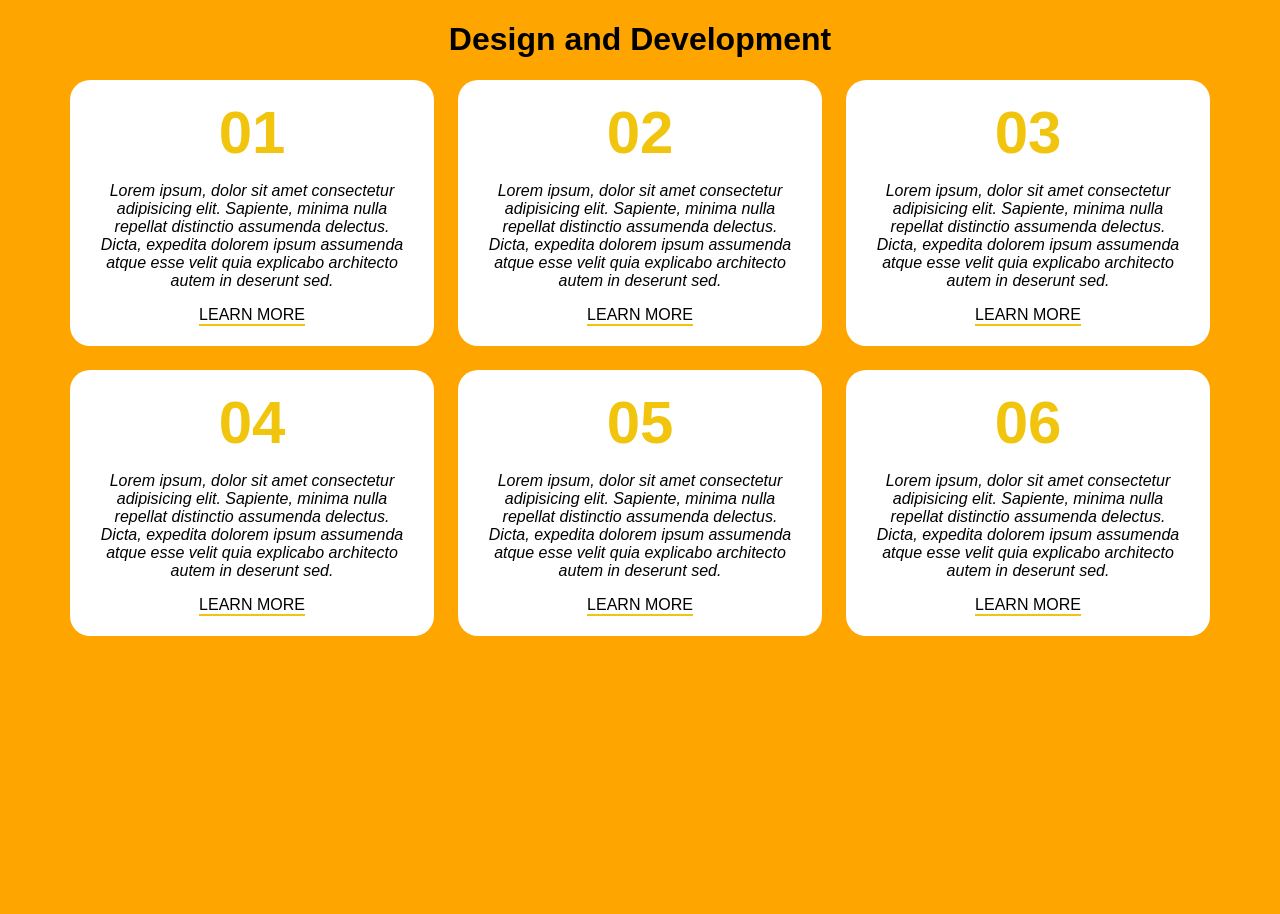
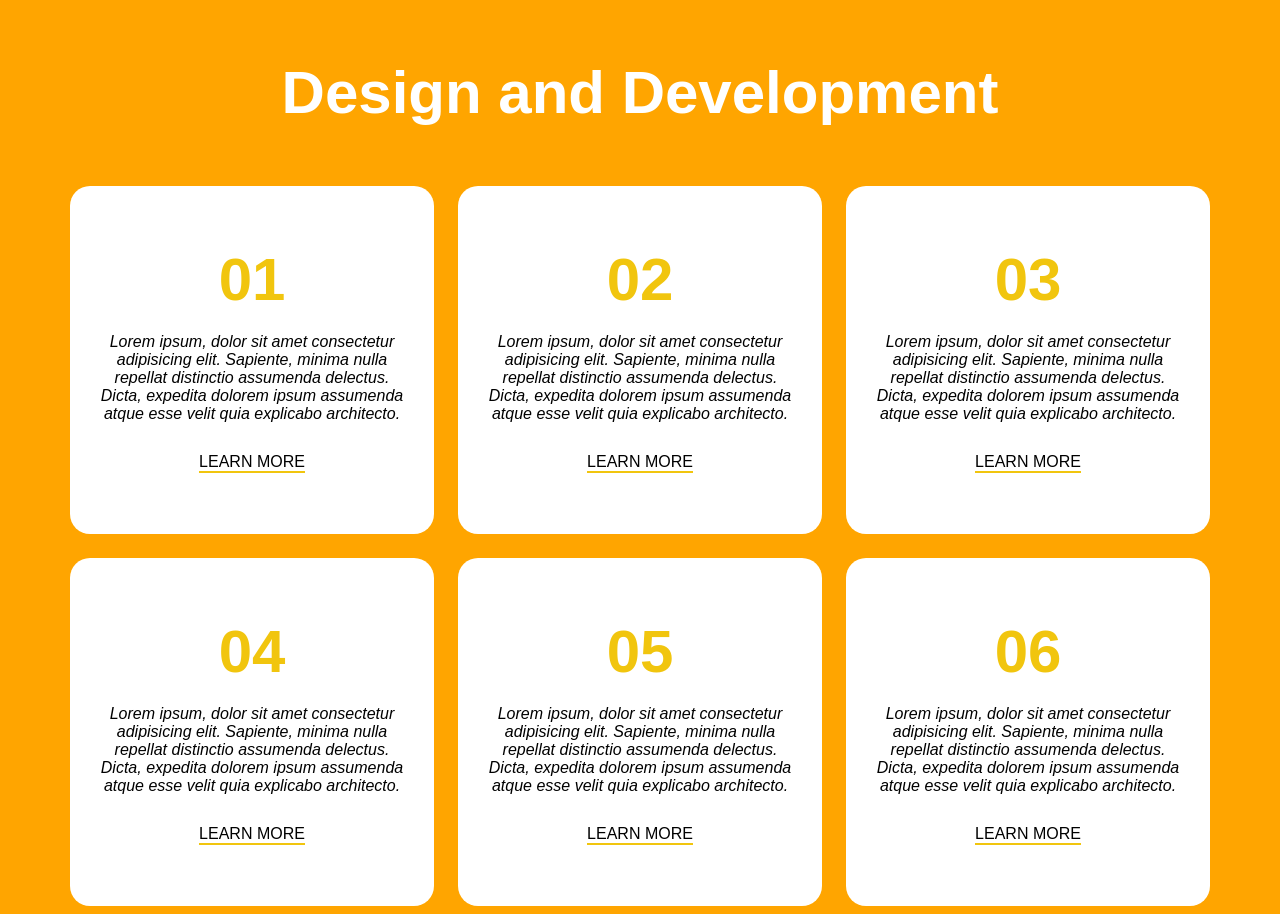
Before and after one commit to levvgithub/-5-, a plain HTML site: page index.html in a window 1280 px wide. Before the commit the page ends 800 px from the top, so only its background shows below. Drawn offline with Linux system fonts and the light colour scheme.

Commit message:
New update 2

```diff
--- a/index.html
+++ b/index.html
@@ -12,32 +12,32 @@
     <div class="repeater">
         <div class="square">
             <h2>01</h2>
-            <p>Lorem ipsum, dolor sit amet consectetur adipisicing elit. Sapiente, minima nulla repellat distinctio assumenda delectus. Dicta, expedita dolorem ipsum assumenda atque esse velit quia explicabo architecto autem in deserunt sed.</p>
+            <p>Lorem ipsum, dolor sit amet consectetur adipisicing elit. Sapiente, minima nulla repellat distinctio assumenda delectus. Dicta, expedita dolorem ipsum assumenda atque esse velit quia explicabo architecto.</p>
             <a href="#">Learn more</a>
         </div>
         <div class="square">
             <h2>02</h2>
-            <p>Lorem ipsum, dolor sit amet consectetur adipisicing elit. Sapiente, minima nulla repellat distinctio assumenda delectus. Dicta, expedita dolorem ipsum assumenda atque esse velit quia explicabo architecto autem in deserunt sed.</p>
+            <p>Lorem ipsum, dolor sit amet consectetur adipisicing elit. Sapiente, minima nulla repellat distinctio assumenda delectus. Dicta, expedita dolorem ipsum assumenda atque esse velit quia explicabo architecto.</p>
             <a href="#">Learn more</a>
         </div>
         <div class="square">
             <h2>03</h2>
-            <p>Lorem ipsum, dolor sit amet consectetur adipisicing elit. Sapiente, minima nulla repellat distinctio assumenda delectus. Dicta, expedita dolorem ipsum assumenda atque esse velit quia explicabo architecto autem in deserunt sed.</p>
+            <p>Lorem ipsum, dolor sit amet consectetur adipisicing elit. Sapiente, minima nulla repellat distinctio assumenda delectus. Dicta, expedita dolorem ipsum assumenda atque esse velit quia explicabo architecto.</p>
             <a href="#">Learn more</a>
         </div>
         <div class="square">
             <h2>04</h2>
-            <p>Lorem ipsum, dolor sit amet consectetur adipisicing elit. Sapiente, minima nulla repellat distinctio assumenda delectus. Dicta, expedita dolorem ipsum assumenda atque esse velit quia explicabo architecto autem in deserunt sed.</p>
+            <p>Lorem ipsum, dolor sit amet consectetur adipisicing elit. Sapiente, minima nulla repellat distinctio assumenda delectus. Dicta, expedita dolorem ipsum assumenda atque esse velit quia explicabo architecto.</p>
             <a href="#">Learn more</a>
         </div>
         <div class="square">
             <h2>05</h2>
-            <p>Lorem ipsum, dolor sit amet consectetur adipisicing elit. Sapiente, minima nulla repellat distinctio assumenda delectus. Dicta, expedita dolorem ipsum assumenda atque esse velit quia explicabo architecto autem in deserunt sed.</p>
+            <p>Lorem ipsum, dolor sit amet consectetur adipisicing elit. Sapiente, minima nulla repellat distinctio assumenda delectus. Dicta, expedita dolorem ipsum assumenda atque esse velit quia explicabo architecto.</p>
             <a href="#">Learn more</a>
         </div>
         <div class="square">
             <h2>06</h2>
-            <p>Lorem ipsum, dolor sit amet consectetur adipisicing elit. Sapiente, minima nulla repellat distinctio assumenda delectus. Dicta, expedita dolorem ipsum assumenda atque esse velit quia explicabo architecto autem in deserunt sed.</p>
+            <p>Lorem ipsum, dolor sit amet consectetur adipisicing elit. Sapiente, minima nulla repellat distinctio assumenda delectus. Dicta, expedita dolorem ipsum assumenda atque esse velit quia explicabo architecto.</p>
             <a href="#">Learn more</a>
         </div>
     </div>
--- a/style.css
+++ b/style.css
@@ -1,19 +1,15 @@
-/* :root {
-  --responsive-width-xl: 1140px;
-  --responsive-width-lg: 940px;
-  --responsive-width-md: 720px;
-  --responsive-width-sm: 540px;
-  --responsive-width-xs: 340px;
-} */
-
 body {
   background-color: orange;
   font-family: sans-serif;
 }
 
 .heading {
+  margin: 60px auto 0;
   text-align: center;
   font-weight: 700;
+  font-size: 3.75rem;
+  line-height: 1.1;
+  color: white;
 }
 
 .repeater {
@@ -24,11 +20,13 @@ body {
 
   max-width: 1140px;
   margin: auto;
+  margin-top: 60px;
 }
 
 .square {
   max-width: 364px;
-  max-height: 348px;
+  width: 100%;
+  height: 348px;
   padding: 20px 30px;
   box-sizing: border-box;
 
@@ -38,11 +36,30 @@ body {
   display: flex;
   flex-direction: column;
   align-items: center;
+  justify-content: center;
 }
-@media screen and (max-width: 1140px) {
+@media screen and (max-width: calc(1140px + 30px)) {
   .square {
-    width: 297px;
+    max-width: 297px;
     height: 330px;
+  }
+}
+@media screen and (max-width: calc(940px + 30px)) {
+  .square {
+    max-width: 348px;
+    height: 332px;
+  }
+}
+@media screen and (max-width: calc(720px + 30px)) {
+  .square {
+    max-width: 258px;
+    height: 355px;
+  }
+}
+@media screen and (max-width: calc(540px + 30px)) {
+  .square {
+    max-width: 340px;
+    height: 305px;
   }
 }
 
@@ -58,6 +75,10 @@ body {
 .square > p {
   font-style: italic;
   text-align: center;
+  font-size: 1rem;
+
+  margin: 0;
+  margin-top: 20px;
 }
 
 .square > a {
@@ -67,6 +88,8 @@ body {
   text-transform: uppercase;
 
   border-bottom: 2px solid #f1c50e;
+
+  margin-top: 30px;
 }
 .square > a:hover {
   border-bottom-color: #0f0f0f;
```
